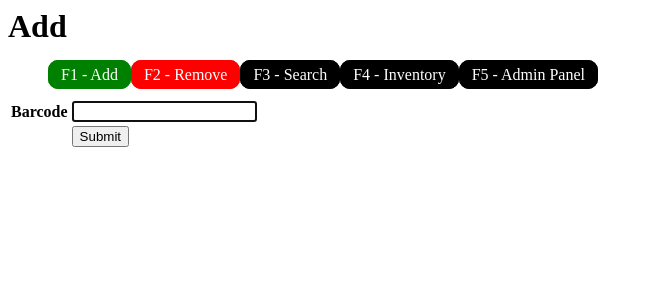
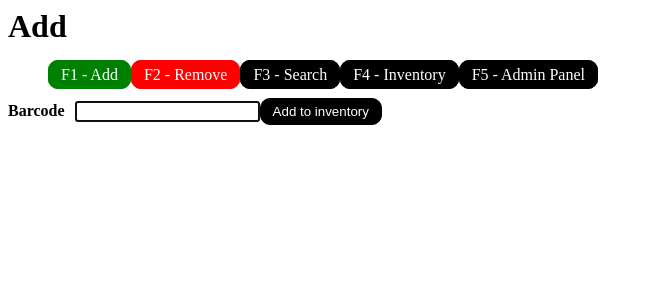
Before and after one commit to stevenharradine/KitchenInventory, a PHP site: page /add.php in a window 1280 px wide. Shown: the top 300 px of the page, without its empty margins (0-653 px from the left). Run offline with PHP 8.4, Linux system fonts and the light colour scheme.

Commit message:
convert last native buttons to styled ones

```diff
--- a/docroot/styles.css
+++ b/docroot/styles.css
@@ -29,3 +29,7 @@
 	border: 1px solid darkred;
 	background-color: darkred;
 }
+label {
+	font-weight: bold;
+	margin-right: 10px;
+}
--- a/docroot/views/addByBarcode.php
+++ b/docroot/views/addByBarcode.php
@@ -1,16 +1,5 @@
     <form action="add-by-barcode.php" method="post">
-      <table>
-        <tbody>
-          <tr>
-            <th>Barcode</th>
-            <td><input type="text" name="barcode" id="barcode" /></td>
-          </tr>
-          <tr>
-            <td></td>
-            <td><input type="submit" name="Add to inventory" /></td>
-          </tr>
-        </tbody>
-      </table>
+      <label>Barcode</label><input type="text" name="barcode" id="barcode" /><input class="button" type="submit" value="Add to inventory" />
     </form>
     <script>
 window.onload = function () {
--- a/docroot/views/searchByBarcode.php
+++ b/docroot/views/searchByBarcode.php
@@ -3,14 +3,14 @@
     <form action="search-by-barcode.php" method="post">
           <th>Barcode</th>
           <td><input type="text" name="barcode" id="barcode" /></td>
-          <td><input type="submit" value="Search inventory" /></td>
+          <td><input class="button" type="submit" value="Search inventory" /></td>
     </form>
         </tr>
         <tr>
     <form action="search-by-name.php" method="post">
           <th>Product Name</th>
           <td><input type="text" name="name" id="name" /></td>
-          <td><input type="submit" value="Search inventory" /></td>
+          <td><input class="button" type="submit" value="Search inventory" /></td>
     </form>
         </tr>
       </table>
```
Also changed, not shown: docroot/views/removeByBarcode.php (+1 -12 lines).
